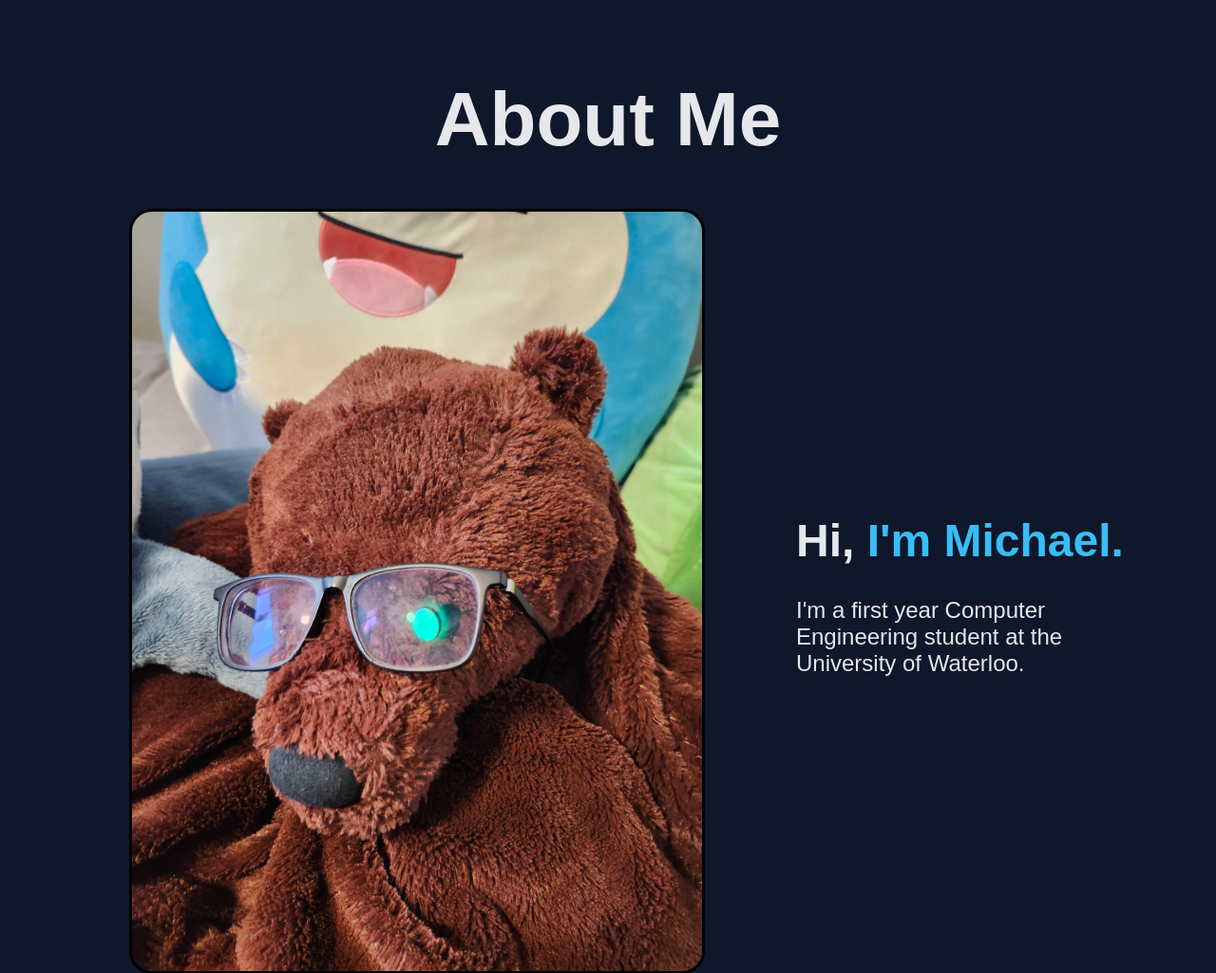
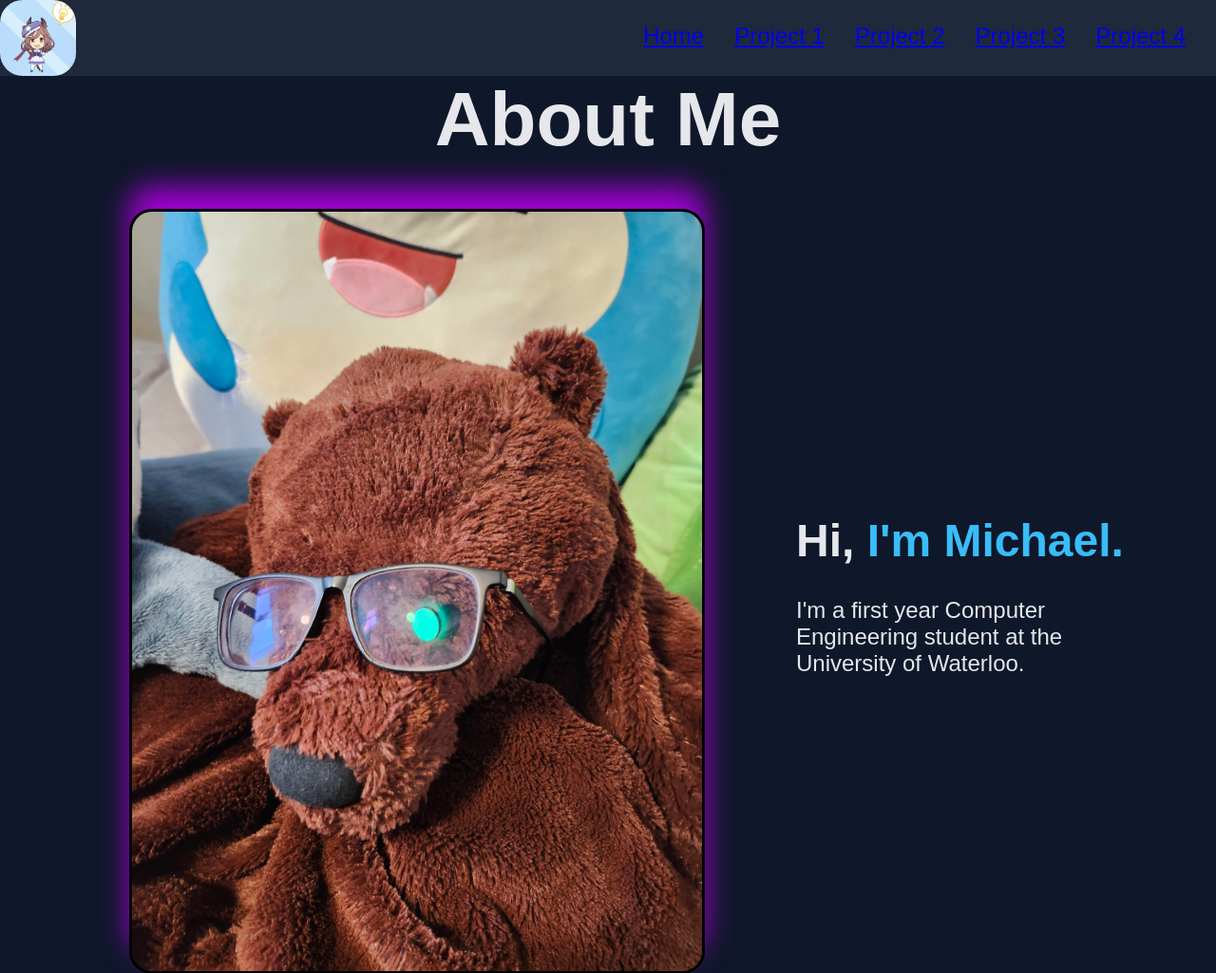
Before and after one commit to Michael50234/Personal-Website, a plain HTML site: page home.html in a window 1280 px wide. Shown: the top 1025 px of the page at 95% size. Drawn offline with Linux system fonts and the light colour scheme.

Commit message:
Added visual effects and navbar

```diff
--- a/index.html
+++ b/home.html
@@ -7,8 +7,17 @@
         <link rel="stylesheet" href="style.css">
     </head>
     <body>
-        <div class="navbar">
-        </div>
+        <nav class="navbar">
+            <image id="mambo" src="mambo.jpg">
+            <ul>
+                <li><a href="home.html">Home</a></li>
+                <li><a href="project1.html">Project 1</a></li>
+                <li><a href="project2.html">Project 2</a></li>
+                <li><a href="project3.html">Project 3</a></li>
+                <li><a href="project4.html">Project 4</a></li>
+            </ul>
+
+        </nav>
 
         <div class="section">
             <h1 class="heading">About Me</h1>
@@ -64,14 +73,14 @@
                 </div>
         </div>
 
+        <hr>
         <div id="contact-info">
             <h1>Contact Info</h1>
             <div class="contact_section">
                 <p id="git"><b>Github: </b><a href="https://github.com/Michael50234">Michael50234</a> <p1></p1>
-                <p><b>Phone Number:</b> 647-286-5088 <p1>
-                <p><b>Email:</b> michael.shi7m@gmail.com<p1>
+                <p><b>Phone Number:</b> 647-286-5088 </p>
+                <p><b>Email:</b> michael.shi7m@gmail.com</p>
             </div>
         </div>
-        <hr>
     </body>
 </html>
--- a/style.css
+++ b/style.css
@@ -12,12 +12,14 @@
     --text-primary: #e5e7eb;
     --text-muted: #9ca3af;
     --accent: #38bdf8;
+    --bg-footer: #e6eef6;
 }
 
 .project-img {
     width: 30rem;
     border-radius: var(--border-r-md);
     border: black solid;
+    filter: drop-shadow(0 -6mm 4mm rgb(160 0 210));
 }
 
 b {
@@ -55,6 +57,7 @@ body {
     margin-left: var(--margin-lg);
     margin-right: var(--margin-lg);
     height: 50rem;
+    filter: drop-shadow(0 -6mm 4mm rgb(160 0 210));
 }
 
 #intro {
@@ -69,7 +72,6 @@ body {
 .card {
     display: flex;
     flex-direction: column;
-    flex-wrap: wrap
 }
 
 
@@ -114,13 +116,46 @@ body {
 
 .contact_section {
     display: flex;
-    gap: var(--margin-md);
+    flex-direction: column;
+    gap: var(--margin-sm);
 }
 
-#git {
-    margin-right: auto;
-}
 
 #git a {
     color: white;
 }
+
+.contact_section p {
+    margin-right: 1rem;
+}
+
+nav {
+    height: 5rem;
+    position: fixed;
+    left: 0;
+    top: 0;
+    width: 100vw;
+    background-color: var(--bg-surface);
+    display: flex;
+    z-index: 1;
+}
+
+nav ul {
+    display: flex;
+    list-style-type: none;
+    gap: 2rem;
+    margin-left: auto;
+    margin-right: var(--margin-md)
+}
+
+
+#contact-info h1 {
+    margin-top: 2rem;
+    color: white;
+    margin-top: 0px;
+    margin-bottom;: var(--margin-md)
+}
+
+#mambo {
+    border-radius: var(--border-r-md);
+}
```
Also changed, not shown: mambo.jpg (added).
